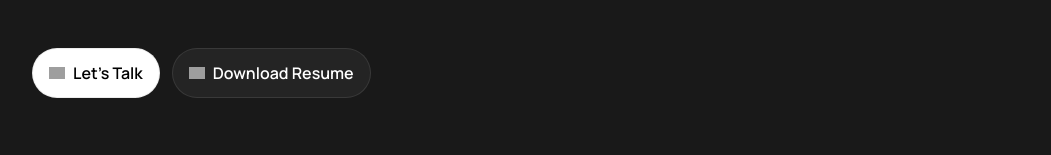
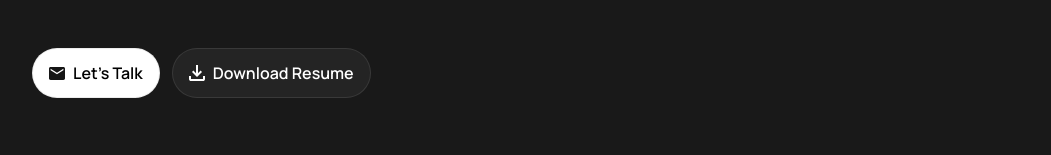
Before and after one commit to MasterLexhie/cynthia-portfolio, a Next.js app: page / in a window 1280 px wide. Shown: the part 525-680 px from the top of the page, without its empty margins (114-1165 px from the left). Built offline with nearby package versions, Linux system fonts and the light colour scheme; grey boxes are pictures that could not be loaded; a web font is replaced by a local one.

Commit message:
updated icon

```diff
--- a/src/components/landing-page/HeroSection.tsx
+++ b/src/components/landing-page/HeroSection.tsx
@@ -36,14 +36,14 @@ const HeroSection: React.FC = () => {
         <div className='flex gap-3'>
           <Button
             text={"Let's Talk"}
-            iconUrl='/email-icon.svg'
+            iconUrl='/images/email-icon.svg'
             variant='primary'
             textColor='text-black'
             handleClick={handleClick}
           />
           <Button
             text={'Download Resume'}
-            iconUrl='/download-icon.svg'
+            iconUrl='/images/download-icon.svg'
             variant='secondary'
             textColor='text-white'
             handleClick={handleClick}
```
